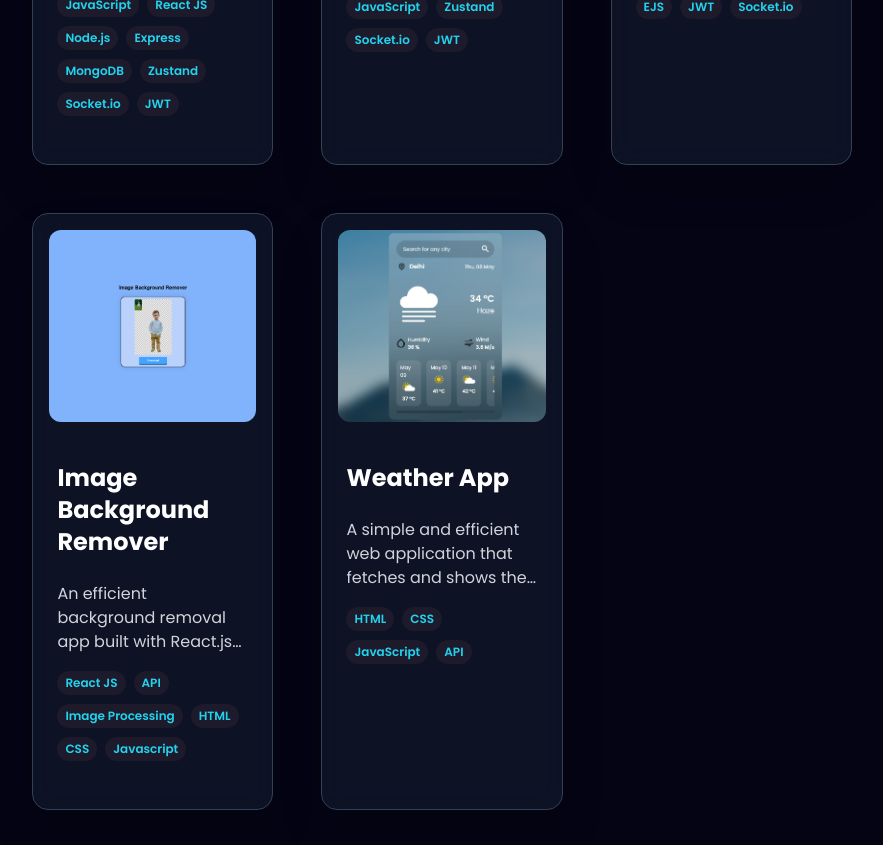
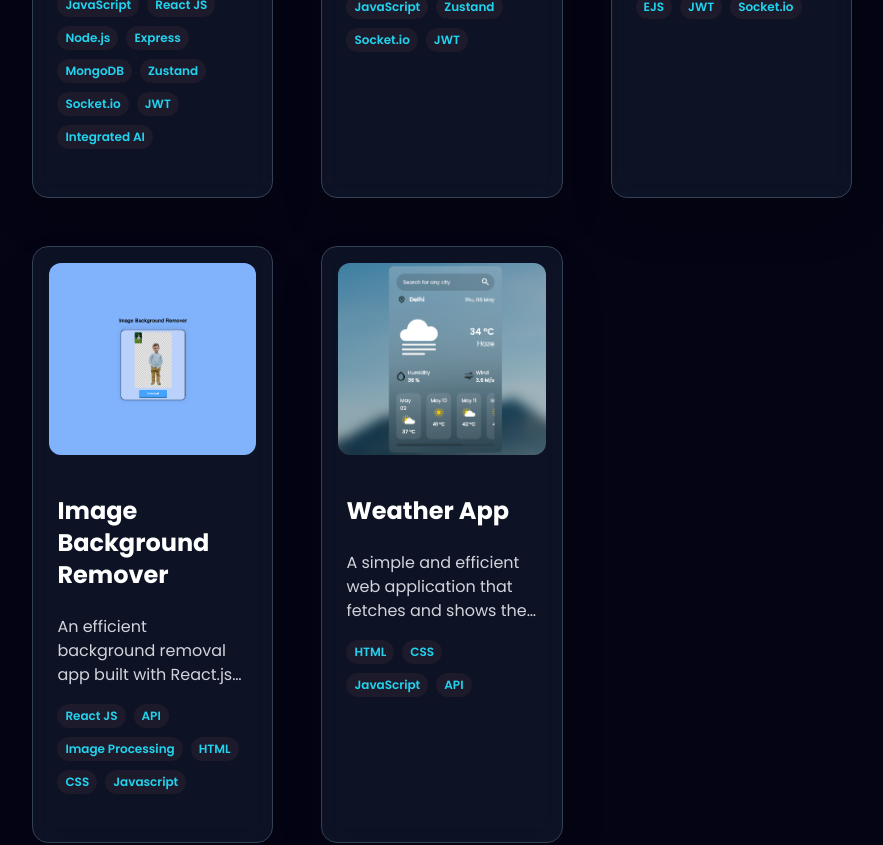
Before and after one commit to Rajan-chaudhary-947/Portfolio, a React (Vite) app: page / in a window 1280 px wide. Shown: the part 3120-3965 px from the top of the page, without its empty margins (198-1081 px from the left). Built offline with nearby package versions, Linux system fonts and the light colour scheme.

Commit message:
Add 'Integrated AI' to project

```diff
--- a/src/constants.js
+++ b/src/constants.js
@@ -192,7 +192,7 @@ export const projects = [
     description:
       "A full-stack web app to connect students with alumni for networking, updates, resource and knowledge sharing. including features like profile creation, event management, and discussion forums.",
     image: communityLogo,
-  tags: ["HTML", "Tailwind CSS", "JavaScript", "React JS", "Node.js", "Express", "MongoDB", "Zustand", "Socket.io", "JWT"],
+  tags: ["HTML", "Tailwind CSS", "JavaScript", "React JS", "Node.js", "Express", "MongoDB", "Zustand", "Socket.io", "JWT", "Integrated AI"],
     github: "TBD soon",
     webapp: "TBD soon",
   },
```
